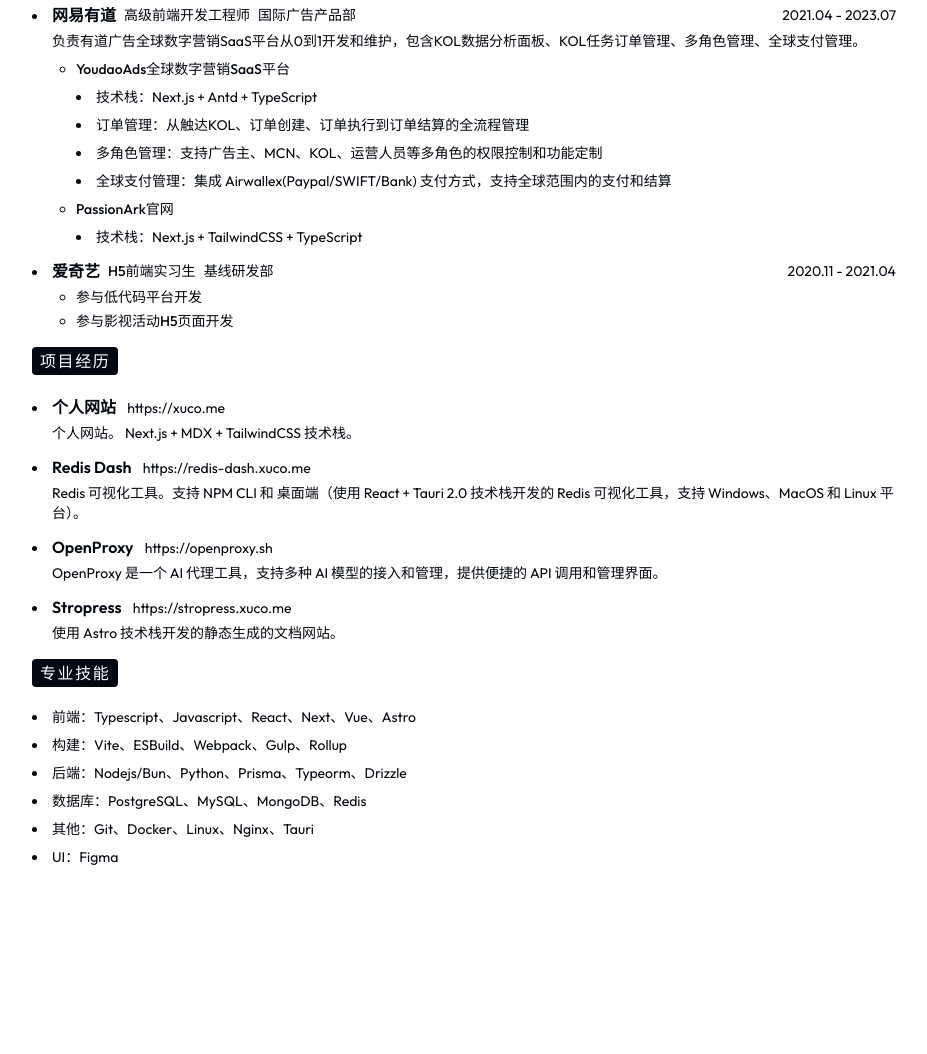
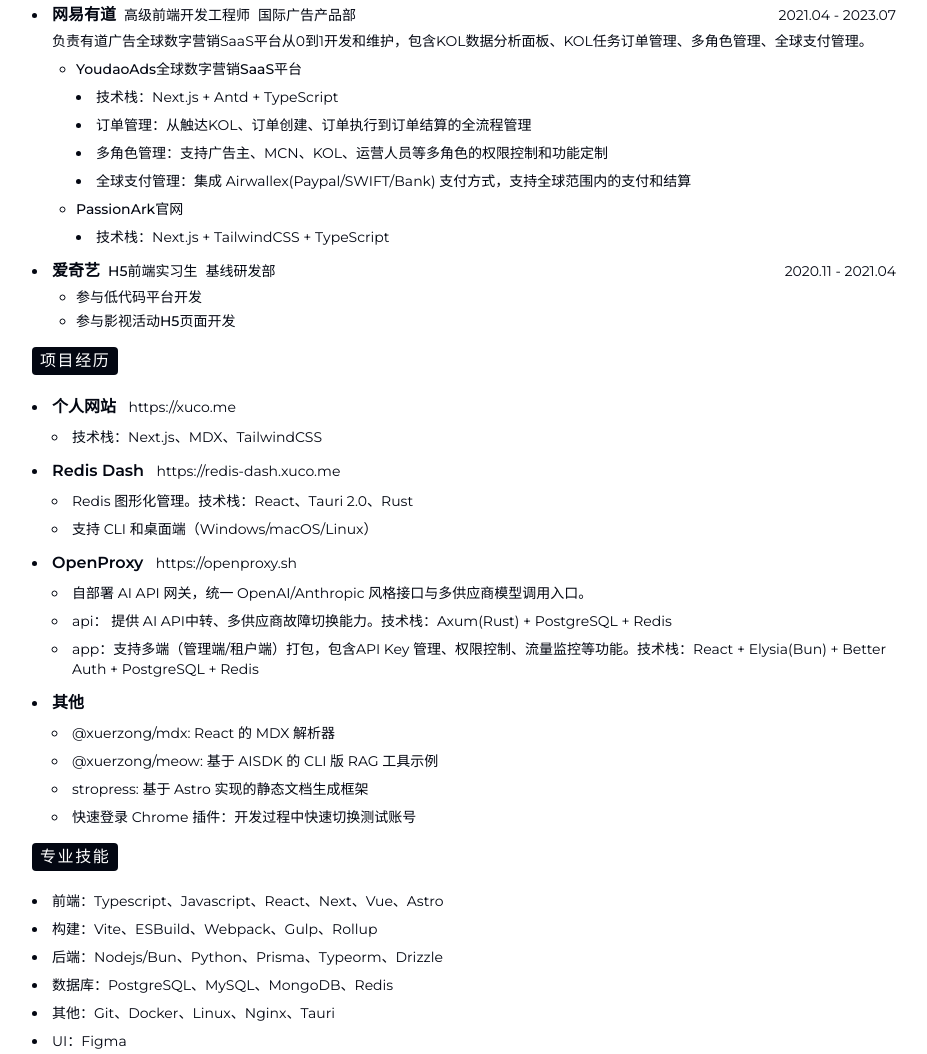
Before and after one commit to xuerzong/resume, an Astro site: page / in a window 1280 px wide. Shown: the part 831-1885 px from the top of the page, without its empty margins (176-1103 px from the left). Before the commit the page ends 1730 px from the top, so only its background shows below. Built offline with nearby package versions, Linux system fonts and the light colour scheme; Astro itself is replaced by a stand-in of ours.

Commit message:
refine resume content and project highlights

```diff
--- a/config.yaml
+++ b/config.yaml
@@ -7,12 +7,12 @@
   website: https://xuco.me
 
 introduction:
-  summary: 5 年以上前端开发经验，主导过教育增长业务与全球营销 SaaS 平台的核心模块建设，具备复杂业务从 0 到 1 落地与持续迭代能力。
+  summary: 5 年以上前端开发经验，具备复杂业务系统与核心模块的设计、开发和迭代能力。
   highlights:
-    - 擅长中后台系统、增长业务、H5 / 小程序、AI 交互场景开发
-    - 熟练使用 React/Next.js/Taro/Vue/Astro 等现代化栈，具备工程化与架构意识
-    - 有独立开发 CLI、桌面端、AI 代理工具等全栈项目经验
-    - 具备良好的业务理解与跨团队协作能力，可独立负责模块与方案设计
+    - 兼具 toC 增长业务与 toB SaaS 平台开发经验
+    - 具备中后台、H5、小程序与桌面端等多场景应用开发经验
+    - 主导过教育增长业务与全球营销 SaaS 平台等核心模块从 0 到 1 建设与持续迭代
+    - 具备工具类与全栈项目落地经验，涵盖 AI 工具、CLI、桌面端应用与浏览器（Chrome）扩展
 
 education-experience:
   - name: 北京交通大学
@@ -27,7 +27,7 @@
     start-time: 2023-07
     end-time: 2026-04
     club: 增长前端组/学生研发前端组
-    position: 高级前端开发工程师
+    position: 前端开发工程师
     location: 北京
     summary: 负责 希望学APP 成长中心从0到1的开发以及功能迭代，搭建完整成长体系、任务体系、激励体系，支撑用户活跃度与留存提升。参与 AI 智能体、口算小程序等核心模块开发，具备完整前端业务落地能力。
     projects:
@@ -76,19 +76,29 @@
 project-experiences:
   - name: 个人网站
     link: https://xuco.me
-    description: 个人网站。 Next.js + MDX + TailwindCSS 技术栈。
+    highlights:
+      - 技术栈：Next.js、MDX、TailwindCSS
+
 
   - name: Redis Dash
     link: https://redis-dash.xuco.me
-    description: Redis 可视化工具。支持 NPM CLI 和 桌面端（使用 React + Tauri 2.0 技术栈开发的 Redis 可视化工具，支持 Windows、MacOS 和 Linux 平台）。
+    highlights:
+      - Redis 图形化管理。技术栈：React、Tauri 2.0、Rust
+      - 支持 CLI 和桌面端（Windows/macOS/Linux）
 
   - name: OpenProxy
     link: https://openproxy.sh
-    description: OpenProxy 是一个 AI 代理工具，支持多种 AI 模型的接入和管理，提供便捷的 API 调用和管理界面。
+    highlights:
+      - 自部署 AI API 网关，统一 OpenAI/Anthropic 风格接口与多供应商模型调用入口。
+      - api： 提供 AI API中转、多供应商故障切换能力。技术栈：Axum(Rust) + PostgreSQL + Redis
+      - app：支持多端（管理端/租户端）打包，包含API Key 管理、权限控制、流量监控等功能。技术栈：React + Elysia(Bun) + Better Auth + PostgreSQL + Redis
 
-  - name: Stropress
-    link: https://stropress.xuco.me
-    description: 使用 Astro 技术栈开发的静态生成的文档网站。
+  - name: 其他
+    highlights:
+      - '@xuerzong/mdx: React 的 MDX 解析器'
+      - '@xuerzong/meow: 基于 AISDK 的 CLI 版 RAG 工具示例'
+      - 'stropress: 基于 Astro 实现的静态文档生成框架'
+      - '快速登录 Chrome 插件：开发过程中快速切换测试账号'
 
 professional-skills:
   - 前端：Typescript、Javascript、React、Next、Vue、Astro
--- a/src/components/ProjectExperienceSection.astro
+++ b/src/components/ProjectExperienceSection.astro
@@ -20,10 +20,12 @@
           </h3>
 
           {item.description && <div>{item.description}</div>}
-          {item.stack && (
-            <div class="mt-2 border-l-4 border-primary-soft bg-primary-muted px-2 py-1">
-              {item.stack}
-            </div>
+          {item.highlights && item.highlights.length > 0 && (
+            <ul class="mt-2">
+              {item.highlights.map((highlight) => (
+                <li class="list-[circle] mb-2 ml-4 pl-1 marker-primary">{highlight}</li>
+              ))}
+            </ul>
           )}
         </li>
       ))
--- a/src/data/resume.ts
+++ b/src/data/resume.ts
@@ -40,7 +40,7 @@
     name: string;
     link?: string;
     description?: string;
-    stack?: string;
+    highlights?: string[];
   }>;
   "professional-skills"?: string[];
 };
@@ -89,7 +89,7 @@
   name: string;
   link?: string;
   description?: string;
-  stack?: string;
+  highlights?: string[];
 };
 
 export type ResumeData = {
--- a/src/pages/index.astro
+++ b/src/pages/index.astro
@@ -16,12 +16,9 @@
   <head>
     <meta charset="UTF-8" />
     <meta name="viewport" content="width=device-width, initial-scale=1.0" />
-    <link rel="preconnect" href="https://fonts.googleapis.com" />
-    <link rel="preconnect" href="https://fonts.gstatic.com" crossorigin />
-    <link
-      href="https://fonts.googleapis.com/css2?family=Noto+Sans+SC:wght@100..900&family=Outfit:wght@100..900&display=swap"
-      rel="stylesheet"
-    />
+    <link rel="preconnect" href="https://fonts.googleapis.com">
+    <link rel="preconnect" href="https://fonts.gstatic.com" crossorigin>
+    <link href="https://fonts.googleapis.com/css2?family=Montserrat:ital,wght@0,100..900;1,100..900&family=Noto+Sans+SC:wght@100..900&display=swap" rel="stylesheet">
     <title>Resume | xuerzong</title>
     <meta name="description" content={`${resume.base.name}的简历`} />
   </head>
--- a/src/styles/global.css
+++ b/src/styles/global.css
@@ -6,7 +6,7 @@
     --primary-soft-color: color-mix(in srgb, var(--primary-color) 18%, white);
     --primary-muted-color: color-mix(in srgb, var(--primary-color) 10%, white);
     --font-sans:
-      "Outfit", "Noto Sans SC", system-ui, -apple-system, BlinkMacSystemFont,
+      "Montserrat", "Noto Sans SC", system-ui, -apple-system, BlinkMacSystemFont,
       "Segoe UI", sans-serif;
   }
 
```
